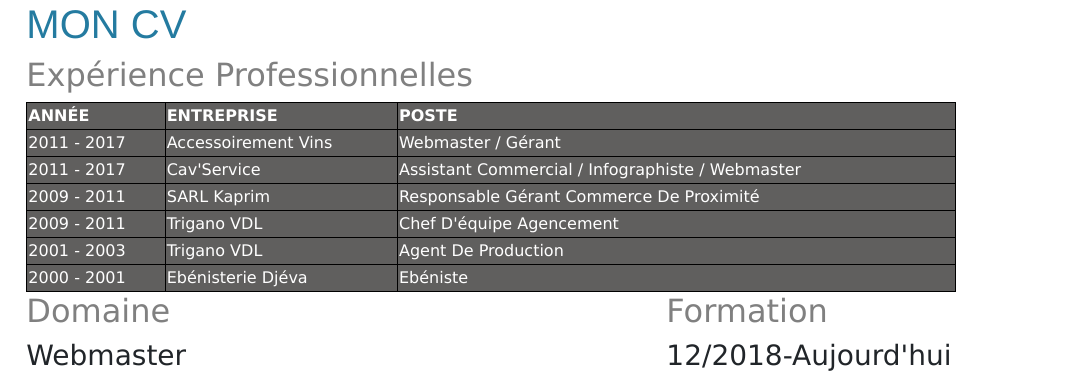
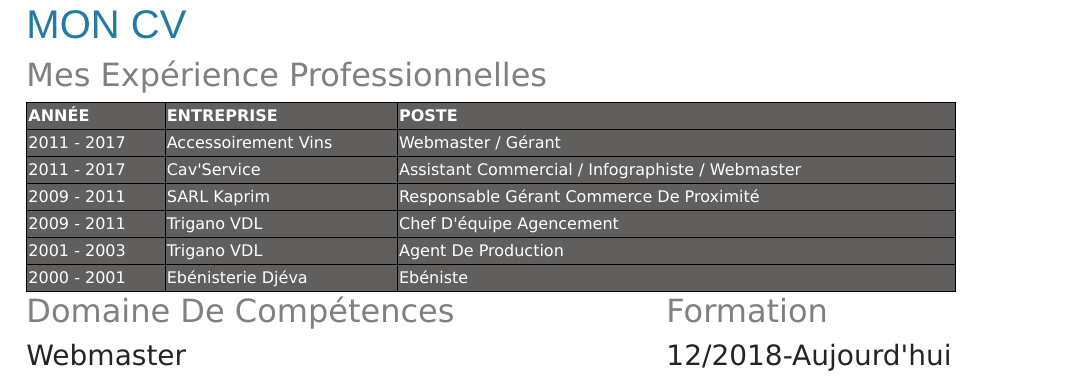
Before and after one commit to oliviermayousse/CV, a plain HTML site: page index.html in a window 1280 px wide. Shown: the top 377 px of the page, 202-1280 px from the left. Drawn offline with nearby package versions, Linux system fonts and the light colour scheme.

Commit message:
deuxieme petite modif

```diff
--- a/index.html
+++ b/index.html
@@ -50,7 +50,7 @@
         <main>
           <section>
             <h1>mon cv</h1>
-            <h2>expérience professionnelles</h2>
+            <h2>Mes expérience professionnelles</h2>
             <table>
               <thead>
                 <tr>
@@ -96,7 +96,7 @@
           <div class="row">
             <div class="col-12 col-sm-8">
               <section class="competence">
-                <h2> Domaine  </h2>
+                <h2> Domaine de compétences  </h2>
                 <h3> Webmaster </h3>
                 <ul>
                   <li>Gérer les contenus textuels.</li>
```
Also changed, not shown: hobby.html (+2 -2 lines).
